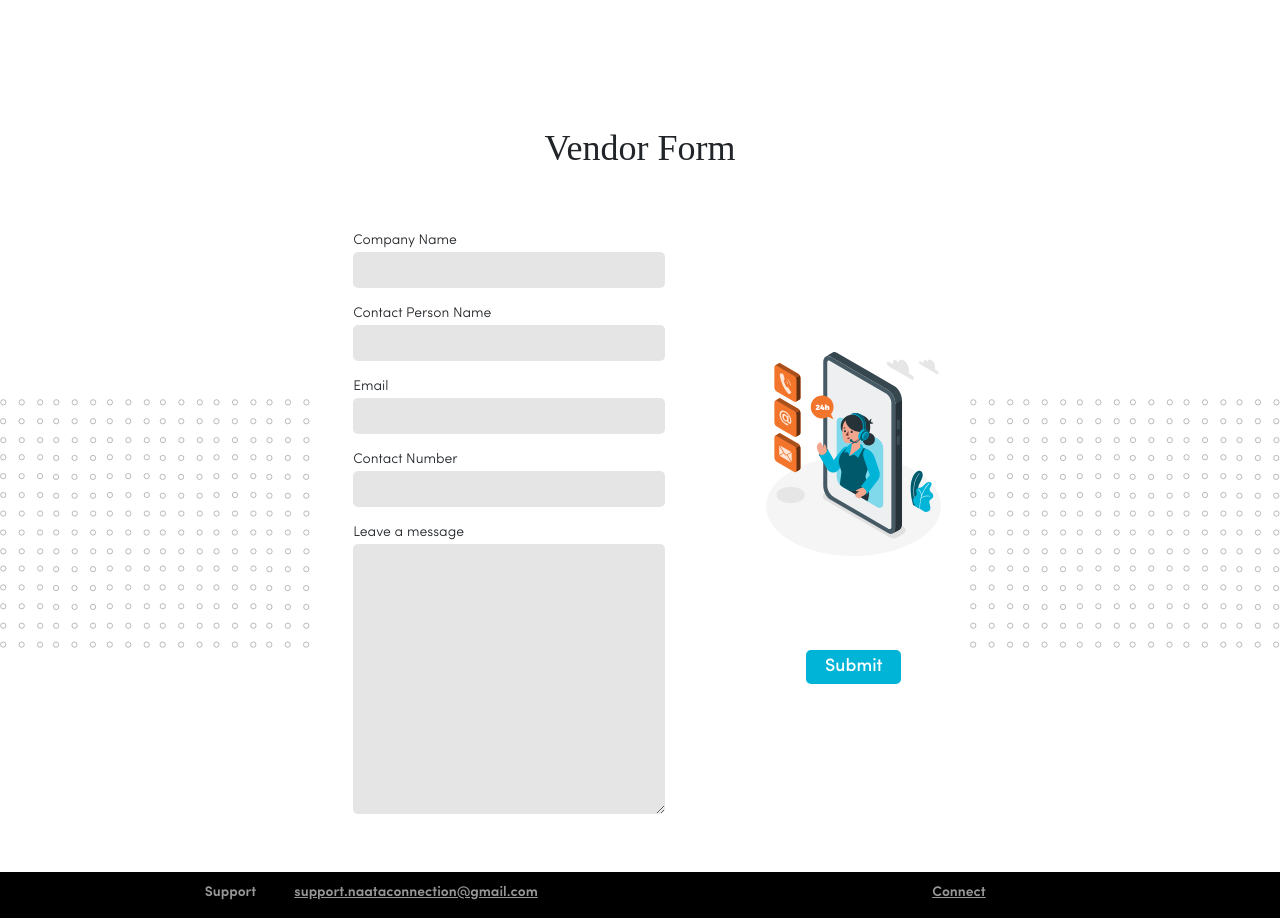
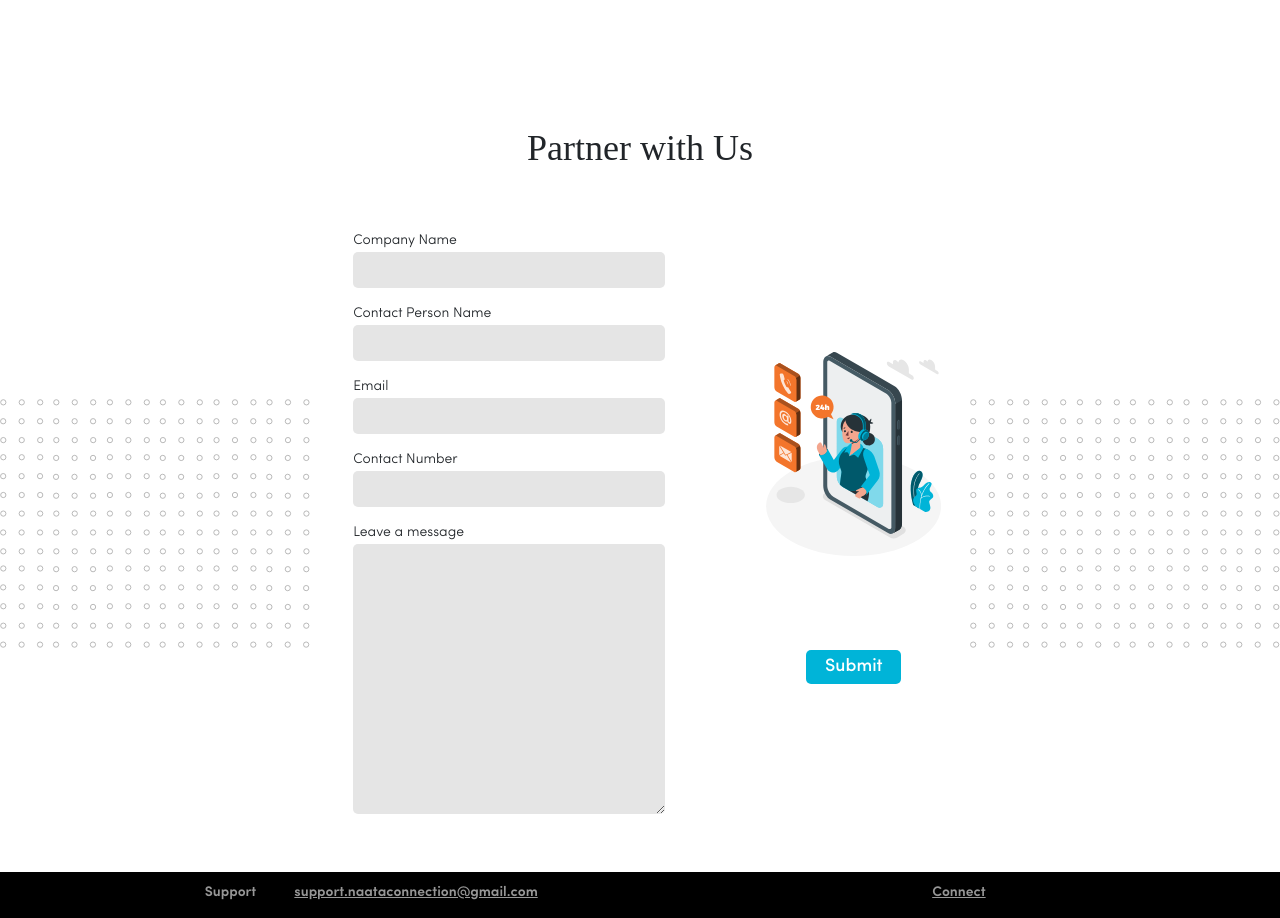
Before and after one commit to ThePrakharRajpali/web-frontend, a React (Create React App) app: page /partner in a window 1280 px wide. Shown: the part 1660-2578 px from the top of the page. Built offline with nearby package versions, Linux system fonts and the light colour scheme; a web font is replaced by a local one.

Commit message:
github actions trial

```diff
--- a/src/components/Partner/Form.js
+++ b/src/components/Partner/Form.js
@@ -66,7 +66,7 @@ export const Form = () => {
       <div className="contact-form">
         <div className="section-header">
           {/* <img src={grid} alt="" /> */}
-          <p>Vendor Form</p>
+          <p>Partner with Us</p>
         </div>
         <img src={background} alt="" className="background-left" />
         <form>
```
